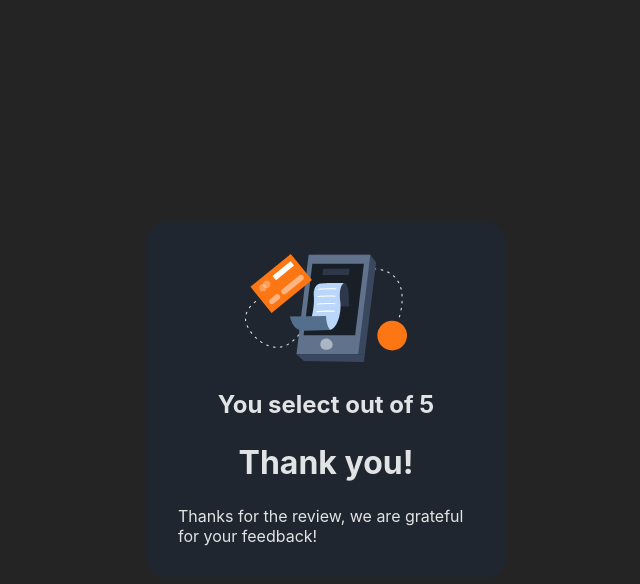
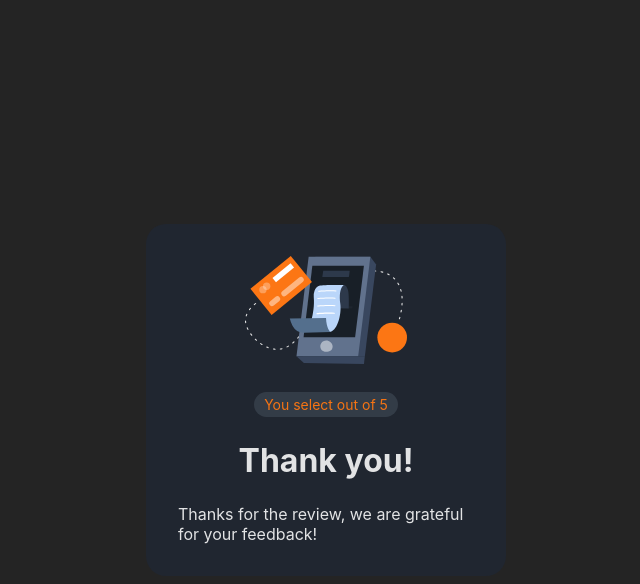
Before and after one commit to JosRafael/Projeto-Rating, a React (Vite) app in the folder projeto/: page / in a window 1280 px wide. Both pictures are taken after a click on the button "SUBMIT". Shown: the top 584 px of the page, without its empty margins (314-954 px from the left). Built offline with nearby package versions, Linux system fonts and the light colour scheme.

Commit message:
add pill css

```diff
--- a/projeto/src/components/rating-card.module.css
+++ b/projeto/src/components/rating-card.module.css
@@ -11,6 +11,13 @@
     background-color: #333c47;
     border-radius: 100%;
     padding: 10px;
+}
+.pill{
+   background-color: #333c47;
+   padding: 4px 10px;
+   border-radius: 20px;
+    font-size: 14px;
+    color :#f57414;
 }
 .title{
     font-size: 32px;
--- a/projeto/src/components/rating-card.tsx
+++ b/projeto/src/components/rating-card.tsx
@@ -20,8 +20,8 @@ export default function RatingCard(){
             <img src='/illustration-thank-you.svg' alt='cellphone'/>
            </div>
 
-            <div>
-                <h2>You select {rating} out of 5</h2>
+            <div className={styles.pill}>
+                <p>You select {rating} out of 5</p>
             </div>
            <h1>Thank you!</h1>
            <p>Thanks for the review, we are grateful for your feedback!</p>
```
